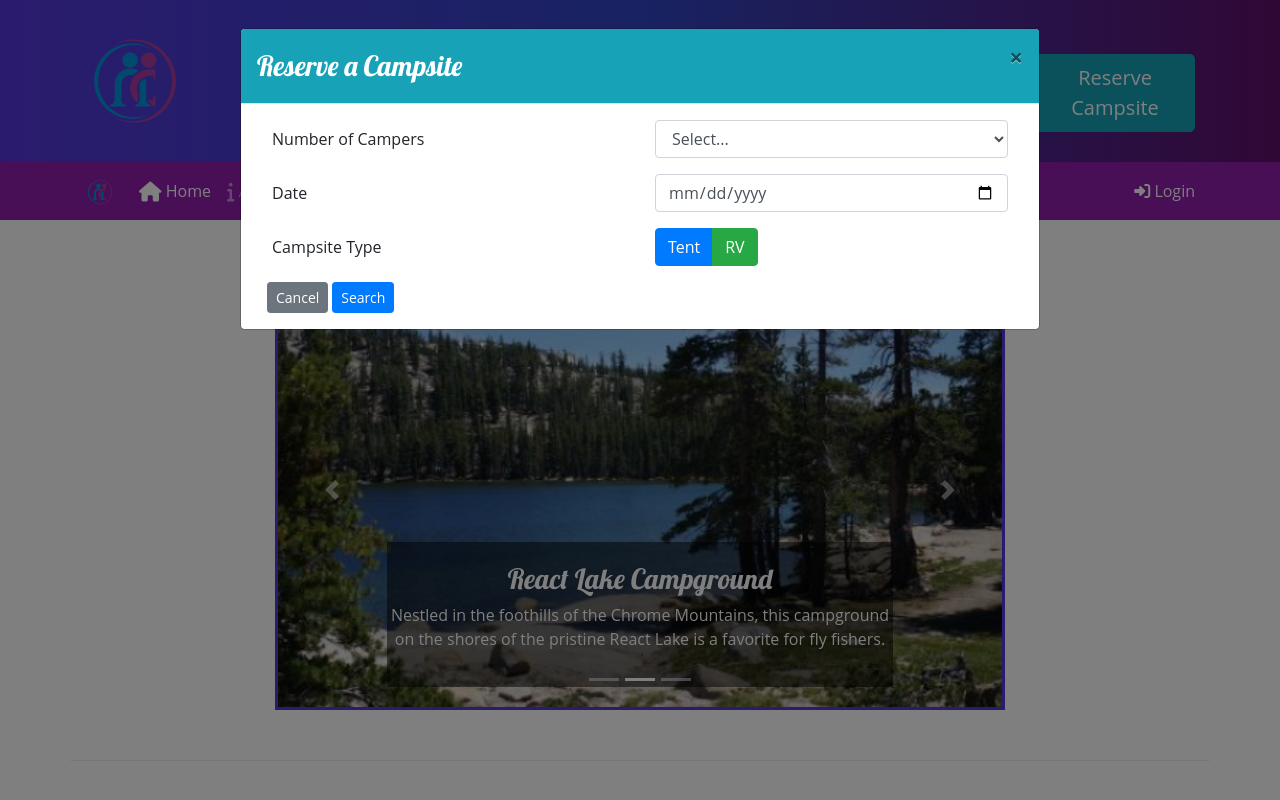
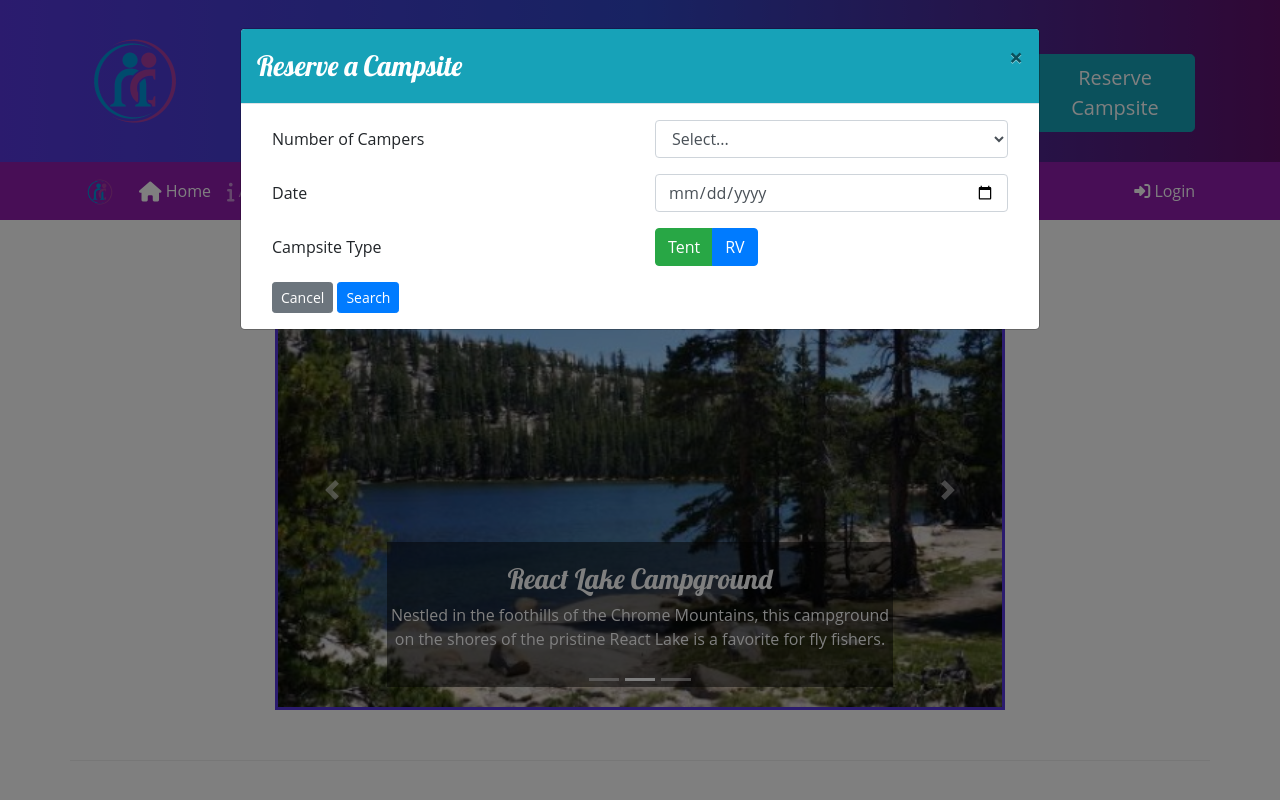
Before and after one commit to Queenmedic/Nucampsite, a plain HTML site: page index.html in a window 1280 px wide. Both pictures are taken after a click on the button "Reserve Campsite". Shown: the top 800 px of the page. Drawn offline with nearby package versions, Linux system fonts and the light colour scheme.

Commit message:
After Workshop Assignment Week 3 Feedback
and corrections.

```diff
--- a/index.html
+++ b/index.html
@@ -16,6 +16,10 @@
   <link rel="stylesheet" href="css/styles.css" />
   <title>Nucamp: A Better Way To Camp</title>
 </head>
+
+
+
+<body>
 
 <!--Week 3 New Modal-->
 <div id="reserveModal" class="modal fade" role="dialog">
@@ -58,19 +62,21 @@
 
 
                     <div class= "col-2 btn-group btn-group-toggle" data-toggle="buttons">
-                      <label class="btn btn-primary">
+                      <label class="btn btn-success">
                         <input type="radio" name="siteType" id="siteTent" autocomplete="off" value="tent"> Tent
                       </label>
-                      <label class="btn btn-success">
+                      <label class="btn btn-primary">
                         <input type="radio" name="siteType" id="siteRV" autocomplete="off" value="RV"> RV
                       </label>
                     </div>
                     </div>
 
 
-                    <div class="form-row">
-                      <button type="submit" class="btn btn-secondary btn-sm mr" data-dismiss="modal">Cancel</button>
-                      <button type="submit" class="btn btn-primary btn-sm ml-1 mr">Search</button>
+                    <div class="row form-row">
+                        <div class="col">
+                        <button type="button" class="btn btn-secondary btn-sm" data-dismiss="modal">Cancel</button>
+                        <button type="submit" class="btn btn-primary btn-sm">Search</button>
+                      </div>
                       </div>
                     </div>
                   </form>
@@ -81,7 +87,6 @@
 </div>
 <!--Modal End-->
 
-<body>
   <header class="jumbotron jumbotron-fluid">
     <div class="container">
       <div class="row">
```
